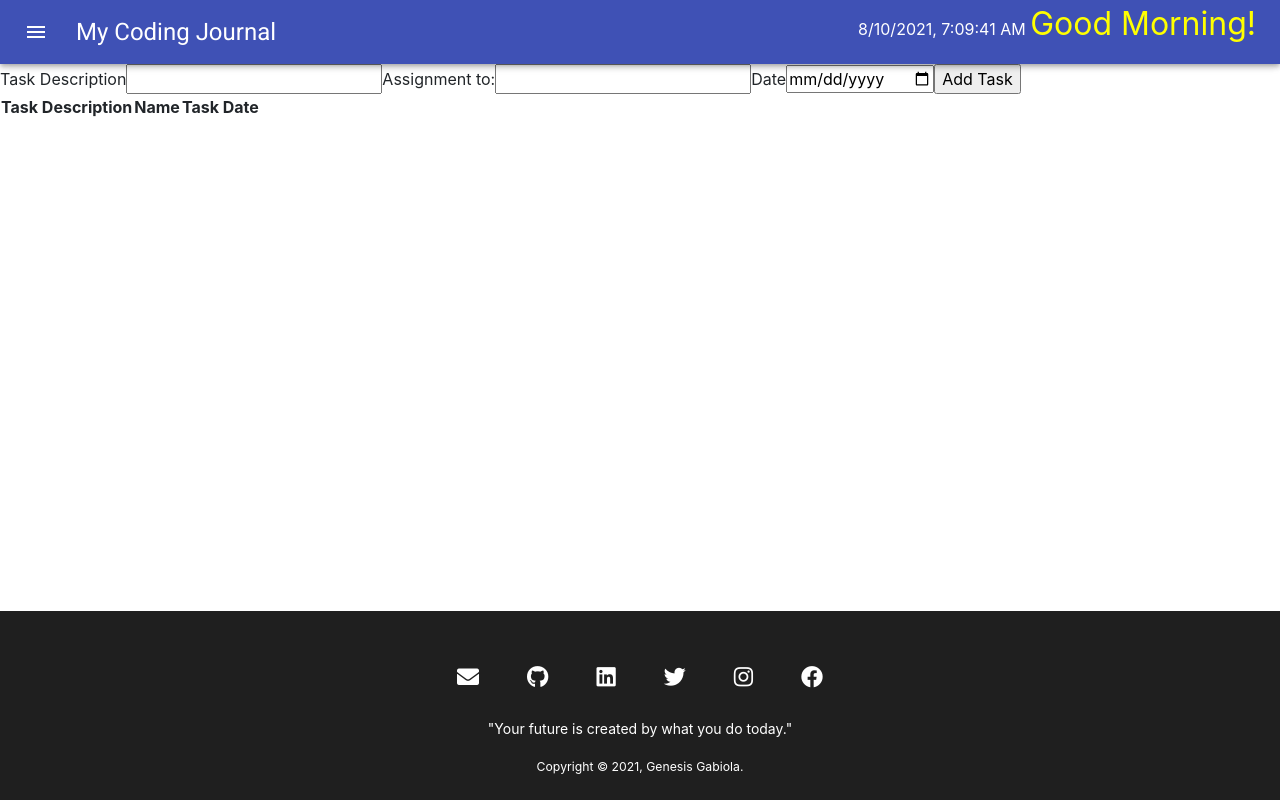
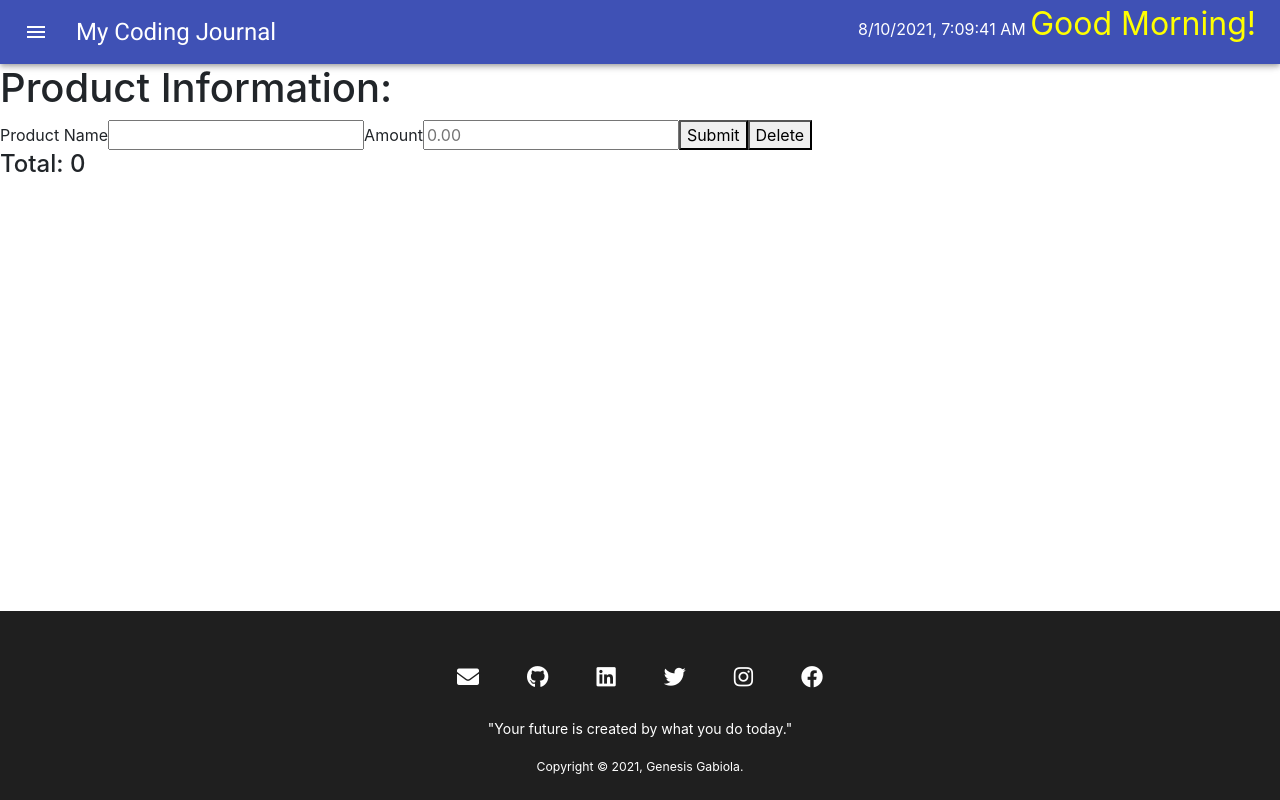
Before and after one commit to gbgabiola/kodego, a React (Create React App) app in the folder react-section/myapp/: page / in a window 1280 px wide. Built offline with nearby package versions, Linux system fonts and the light colour scheme.

Commit message:
Add product inventory components

```diff
--- /dev/null
+++ b/react-section/myapp/src/components/InventoryForm.js
@@ -0,0 +1,32 @@
+const InventoryForm = ({
+  productName,
+  productAmount,
+  handleProductName,
+  handleProductAmount,
+  handleProductSubmit,
+  handleProductDelete,
+}) => {
+  return (
+    <>
+      <form action="" onSubmit={handleProductSubmit}>
+        <label>Product Name</label>
+        <input type="text" value={productName} onChange={handleProductName} />
+
+        <label>Amount</label>
+        <input
+          type="number"
+          value={productAmount}
+          placeholder="0.00"
+          onChange={handleProductAmount}
+        />
+
+        <button>Submit</button>
+        <button type="button" onClick={handleProductDelete}>
+          Delete
+        </button>
+      </form>
+    </>
+  );
+};
+
+export default InventoryForm;
--- /dev/null
+++ b/react-section/myapp/src/components/InventoryList.js
@@ -0,0 +1,16 @@
+import React from 'react';
+
+const InventoryList = ({ productTotalAmount }) => {
+  return (
+    <div>
+      {productTotalAmount.map(item => (
+        <p>
+          {console.log(item.productName, item.productAmount)}
+          {item.productName}: &#8369; {item.productAmount}
+        </p>
+      ))}
+    </div>
+  );
+};
+
+export default InventoryList;
--- /dev/null
+++ b/react-section/myapp/src/components/InventoryTracker.js
@@ -0,0 +1,71 @@
+import React, { useState, useEffect } from 'react';
+import InventoryForm from './InventoryForm';
+import InventoryList from './InventoryList';
+
+let loadData = localStorage.getItem('Inventory')
+  ? JSON.parse(localStorage.getItem('Inventory'))
+  : [];
+// loadData = localStorage.getItem('cart');
+// if (loadData == null) {
+//   loadData = {};
+// } else {
+//   loadData = JSON.parse(loadData);
+// }
+
+const InventoryTracker = () => {
+  const [productName, setProductName] = useState('');
+  const [productAmount, setProductAmount] = useState(null);
+  const [productTotalAmount, setProductTotalAmount] = useState(loadData);
+
+  const handleProductName = e => {
+    setProductName(e.target.value);
+  };
+
+  const handleProductAmount = e => {
+    setProductAmount(e.target.value);
+  };
+
+  const handleProductSubmit = e => {
+    e.preventDefault();
+    if (productName !== '' && productAmount > 0) {
+      const product = { productName, productAmount };
+      setProductTotalAmount([...productTotalAmount, product]);
+      setProductName('');
+      setProductAmount('');
+    } else {
+      alert('invalid product name or product amount');
+    }
+  };
+
+  const handleProductDelete = e => {
+    setProductTotalAmount([]);
+  };
+
+  useEffect(() => {
+    localStorage.setItem('Inventory', JSON.stringify(productTotalAmount));
+  }, [productTotalAmount]);
+
+  return (
+    <>
+      <h1>Product Information: </h1>
+      <InventoryForm
+        productName={productName}
+        productAmount={productAmount}
+        handleProductName={handleProductName}
+        handleProductAmount={handleProductAmount}
+        handleProductSubmit={handleProductSubmit}
+        handleProductDelete={handleProductDelete}
+      />
+      <InventoryList productTotalAmount={productTotalAmount} />
+      <h4>
+        Total:{' '}
+        {productTotalAmount.reduce((accumulator, currentValue) => {
+          // console.log(currentValue.productAmount);
+          return (accumulator += parseFloat(currentValue.productAmount));
+        }, 0)}
+      </h4>
+    </>
+  );
+};
+
+export default InventoryTracker;
--- a/react-section/myapp/src/components/Main.js
+++ b/react-section/myapp/src/components/Main.js
@@ -1,23 +1,26 @@
-import { useState } from 'react';
+// import { useState } from 'react';
 import '../App.css';
 // import Timer from './Timer';
 // import DisplayList from './DisplayList';
-import Task from './Task';
-import TaskDisplay from './TaskDisplay';
+// import Task from './Task';
+// import TaskDisplay from './TaskDisplay';
+import InventoryTracker from './InventoryTracker';
 
 const Main = () => {
-  const [taskLog, setTaskLog] = useState([]);
-  const addTaskLog = log => {
-    let logs = [...taskLog, log];
-    setTaskLog(logs);
-  };
+  // const [taskLog, setTaskLog] = useState([]);
+  // const addTaskLog = log => {
+  //   let logs = [...taskLog, log];
+  //   setTaskLog(logs);
+  // };
 
   return (
     <main>
       {/* <Timer /> */}
       {/* <DisplayList /> */}
-      <Task addTaskLog={addTaskLog} />
-      <TaskDisplay taskLog={taskLog} />
+      {/* <Task addTaskLog={addTaskLog} /> */}
+      {/* <TaskDisplay taskLog={taskLog} /> */}
+
+      <InventoryTracker />
     </main>
   );
 };
```
